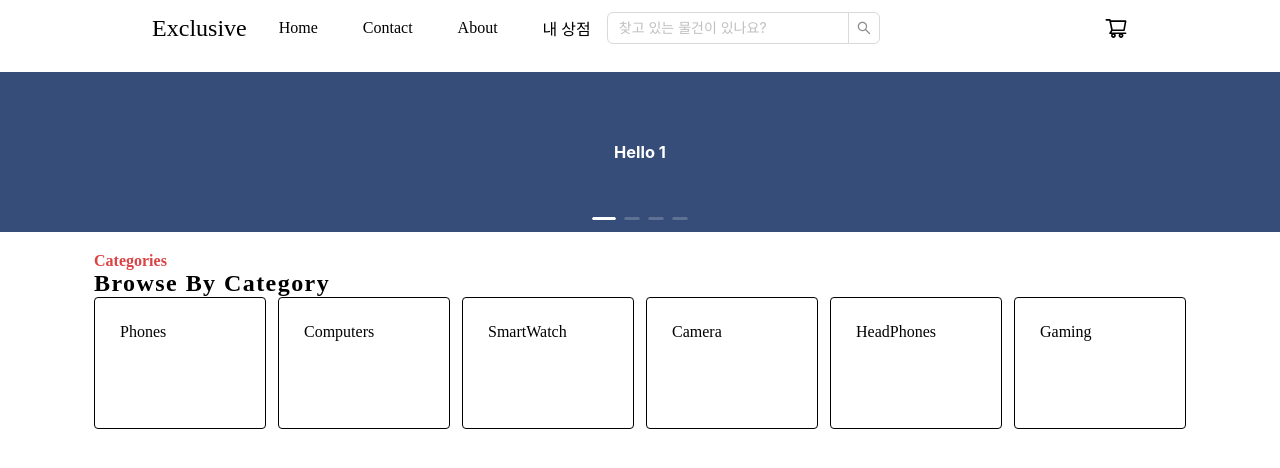
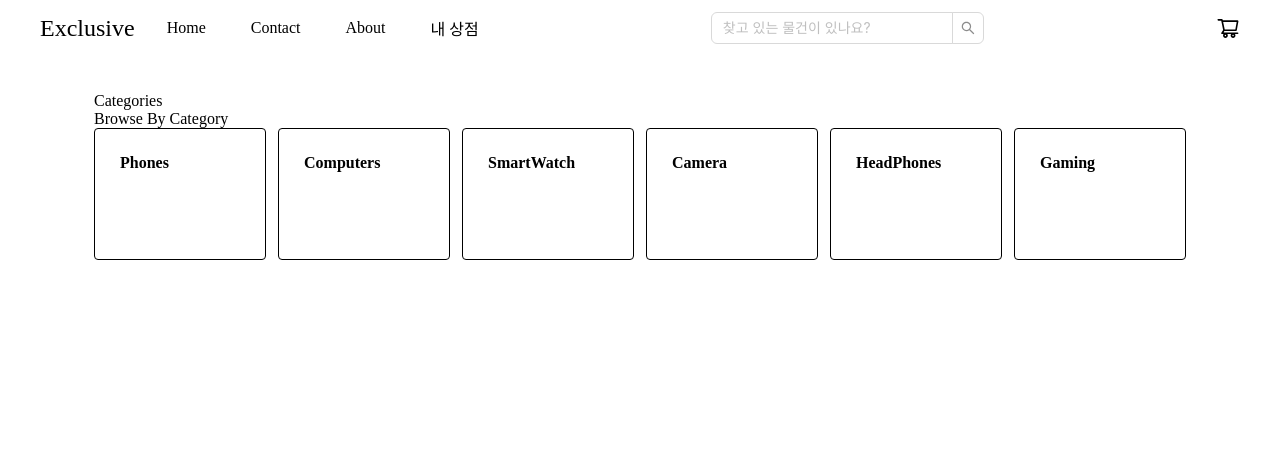
Before and after one commit to f-lab-edu/strike-deal, a React (Vite) app: page / in a window 1280 px wide. Shown: the top 468 px of the page. Built offline with nearby package versions, Linux system fonts and the light colour scheme.

Commit message:
updates: style 수정
- carousel 삭제
- category style 수정

```diff
--- a/src/layout/Header.tsx
+++ b/src/layout/Header.tsx
@@ -29,7 +29,6 @@ function Header() {
                         Exclusive
                     </div>
                     <div
-                        id="memu"
                         style={{
                             display: 'flex',
                             flexDirection: 'row',
@@ -55,7 +54,6 @@ function Header() {
                         >
                             Contact
                         </div>
-
                         <div
                             style={{
                                 textAlign: 'center',
@@ -73,9 +71,9 @@ function Header() {
                             내 상점
                         </div>
                     </div>
-                    <div>
-                        <Search placeholder="찾고 있는 물건이 있나요?" />
-                    </div>
+                </div>
+                <div>
+                    <Search placeholder="찾고 있는 물건이 있나요?" />
                 </div>
                 <div>
                     <ShoppingCartOutlined style={{ fontSize: 24 }} />
--- a/src/routes/__root.tsx
+++ b/src/routes/__root.tsx
@@ -1,7 +1,10 @@
+/** @jsxImportSource @emotion/react */
 import React from 'react';
 import { createRootRouteWithContext, Outlet } from '@tanstack/react-router';
 import { QueryClient } from '@tanstack/react-query';
 import { Button } from 'antd';
+import { Header } from '../layout';
+import { mainStyle } from '../styles/MainStyle';
 import styled from '@emotion/styled';
 
 export const Route = createRootRouteWithContext<{
@@ -36,14 +39,11 @@ const TopLoginButton = styled(Button)`
 
 function RootComponent() {
     return (
-        <>
-            {/* <TopWrapper>
-                <TopContents>
-                    <TopLoginButton type="text">로그인 / 회원가입</TopLoginButton>
-                    <Button type="text">내 상점</Button>
-                </TopContents>
-            </TopWrapper> */}
+        <div css={mainStyle.wrapper}>
+            <div css={mainStyle.content}>
+                <Header />
+            </div>
             <Outlet />
-        </>
+        </div>
     );
 }
--- a/src/routes/index.tsx
+++ b/src/routes/index.tsx
@@ -1,146 +1,44 @@
 /** @jsxImportSource @emotion/react */
 import { createFileRoute } from '@tanstack/react-router';
-import { Carousel } from 'antd';
-import { Header } from '../layout';
+import { Carousel, Card } from 'antd';
 import { mainStyle } from '../styles/MainStyle';
 
 export const Route = createFileRoute('/')({
     component: Main,
 });
 
-const contentStyle: React.CSSProperties = {
-    // width: '75%',
-    margin: 0,
-    height: '160px',
-    color: '#fff',
-    lineHeight: '160px',
-    textAlign: 'center',
-    background: '#364d79',
-};
-
 function Main() {
     const onChange = (currentSlide: number) => {
         console.log(currentSlide);
     };
     return (
-        <div css={mainStyle.wrapper}>
+        <>
+            {/* <div css={mainStyle.carousel}>
+                <Card>
+                    <Carousel afterChange={onChange}>
+                        <div>Hello 1</div>
+                        <div>Hello 2</div>
+                        <div>Hello 3</div>
+                        <div>Hello 4</div>
+                    </Carousel>
+                </Card>
+            </div> */}
             <div css={mainStyle.content}>
-                <Header />
-            </div>
-            <Carousel afterChange={onChange} dots>
-                <div style={{ width: '80%' }}>
-                    <h3 style={contentStyle}>Hello 1</h3>
-                </div>
-                <div>
-                    <h3 style={contentStyle}>Hello 2</h3>
-                </div>
-                <div>
-                    <h3 style={contentStyle}>Hello 3</h3>
-                </div>
-                <div>
-                    <h3 style={contentStyle}>Hello 4</h3>
-                </div>
-            </Carousel>
-            <div css={mainStyle.body}>
-                <div style={{ display: 'flex', flexDirection: 'column' }}>
-                    <div
-                        style={{
-                            color: '#DB4444',
-                            fontSize: 16,
-                            fontFamily: 'Poppins',
-                            fontWeight: '600',
-                            wordWrap: 'break-word',
-                        }}
-                    >
-                        Categories
-                    </div>
-                    <div
-                        style={{
-                            color: 'black',
-                            fontSize: 24,
-                            fontWeight: '600',
-                            letterSpacing: 1.44,
-                            wordWrap: 'break-word',
-                        }}
-                    >
-                        Browse By Category
-                    </div>
-                    <div css={mainStyle.categoryBox}>
-                        <div css={mainStyle.category}>
-                            <div
-                                style={{
-                                    color: 'black',
-                                    fontSize: 16,
-                                    fontWeight: '400',
-                                    wordWrap: 'break-word',
-                                }}
-                            >
-                                Phones
-                            </div>
-                        </div>
-                        <div css={mainStyle.category}>
-                            <div
-                                style={{
-                                    color: 'black',
-                                    fontSize: 16,
-                                    fontWeight: '400',
-                                    wordWrap: 'break-word',
-                                }}
-                            >
-                                Computers
-                            </div>
-                        </div>
-                        <div css={mainStyle.category}>
-                            <div
-                                style={{
-                                    color: 'black',
-                                    fontSize: 16,
-                                    fontWeight: '400',
-                                    wordWrap: 'break-word',
-                                }}
-                            >
-                                SmartWatch
-                            </div>
-                        </div>
-                        <div css={mainStyle.category}>
-                            <div
-                                style={{
-                                    color: 'black',
-                                    fontSize: 16,
-                                    fontWeight: '400',
-                                    wordWrap: 'break-word',
-                                }}
-                            >
-                                Camera
-                            </div>
-                        </div>
-                        <div css={mainStyle.category}>
-                            <div
-                                style={{
-                                    color: 'black',
-                                    fontSize: 16,
-                                    fontWeight: '400',
-                                    wordWrap: 'break-word',
-                                }}
-                            >
-                                HeadPhones
-                            </div>
-                        </div>
-                        <div css={mainStyle.category}>
-                            <div
-                                style={{
-                                    color: 'black',
-                                    fontSize: 16,
-                                    fontWeight: '400',
-                                    wordWrap: 'break-word',
-                                }}
-                            >
-                                Gaming
-                            </div>
+                <div css={mainStyle.body}>
+                    <div style={{ display: 'flex', flexDirection: 'column' }}>
+                        <div>Categories</div>
+                        <div>Browse By Category</div>
+                        <div css={mainStyle.categoryBox}>
+                            <div>Phones</div>
+                            <div>Computers</div>
+                            <div>SmartWatch</div>
+                            <div>Camera</div>
+                            <div>HeadPhones</div>
+                            <div>Gaming</div>
                         </div>
                     </div>
                 </div>
             </div>
-        </div>
+        </>
     );
 }
--- a/src/styles/HeaderStyle.tsx
+++ b/src/styles/HeaderStyle.tsx
@@ -11,10 +11,10 @@ const headerStyle = {
     }),
     header: css({
         width: '100%',
-        minWidth: 600,
+        // minWidth: 600,
         display: 'flex',
         flexDirection: 'row',
-        justifyContent: 'space-around',
+        justifyContent: 'space-between',
         alignItems: 'center',
     }),
 };
--- a/src/styles/MainStyle.tsx
+++ b/src/styles/MainStyle.tsx
@@ -21,20 +21,44 @@ const mainStyle = {
         alignItems: 'center',
         margin: 20,
     }),
-    categoryBox: css({
+    carousel: css(
+        {
+            display: 'flex',
+            width: '100%',
+            maxWidth: '800px',
+            height: '300px',
+            margin: 0,
+            color: '#fff',
+            fontWeight: 800,
+            textAlign: 'center',
+            overflow: 'hidden',
+        },
+        {
+            '.ant-card-body': {
+                padding: 0,
+            },
+        }
+    ),
+    categoryBox: css(
+        {
             display: 'flex',
             flexDirection: 'row',
             justifyContent: 'space-around',
             alignItems: 'center',
+            fontSize: 16,
+            fontWeight: 600,
             gap: 12,
-    }),
-    category: css({
+        },
+        {
+            div: {
                 width: 120,
                 height: 80,
                 padding: 25,
                 border: '1px black solid',
                 borderRadius: 4,
-    }),
+            },
+        }
+    ),
 };
 
 export { mainStyle };
```
Lines whose indentation alone changed are shown as unchanged.
